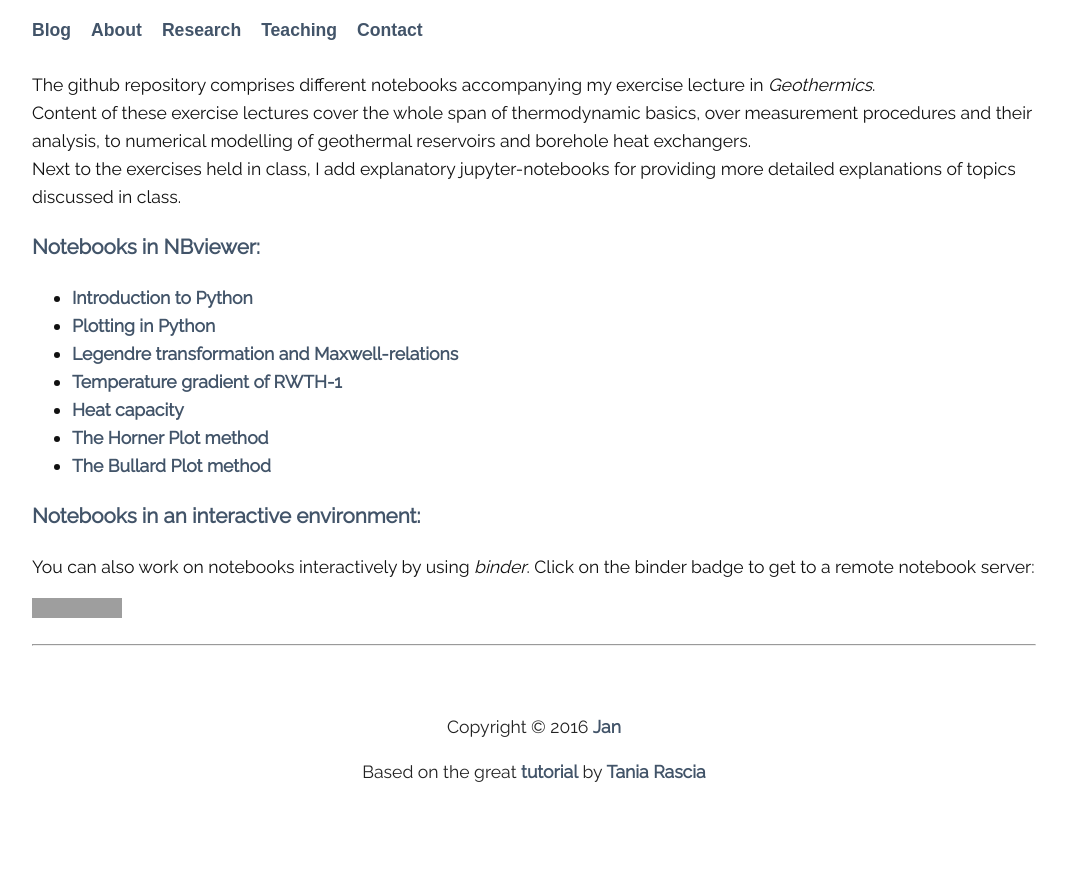
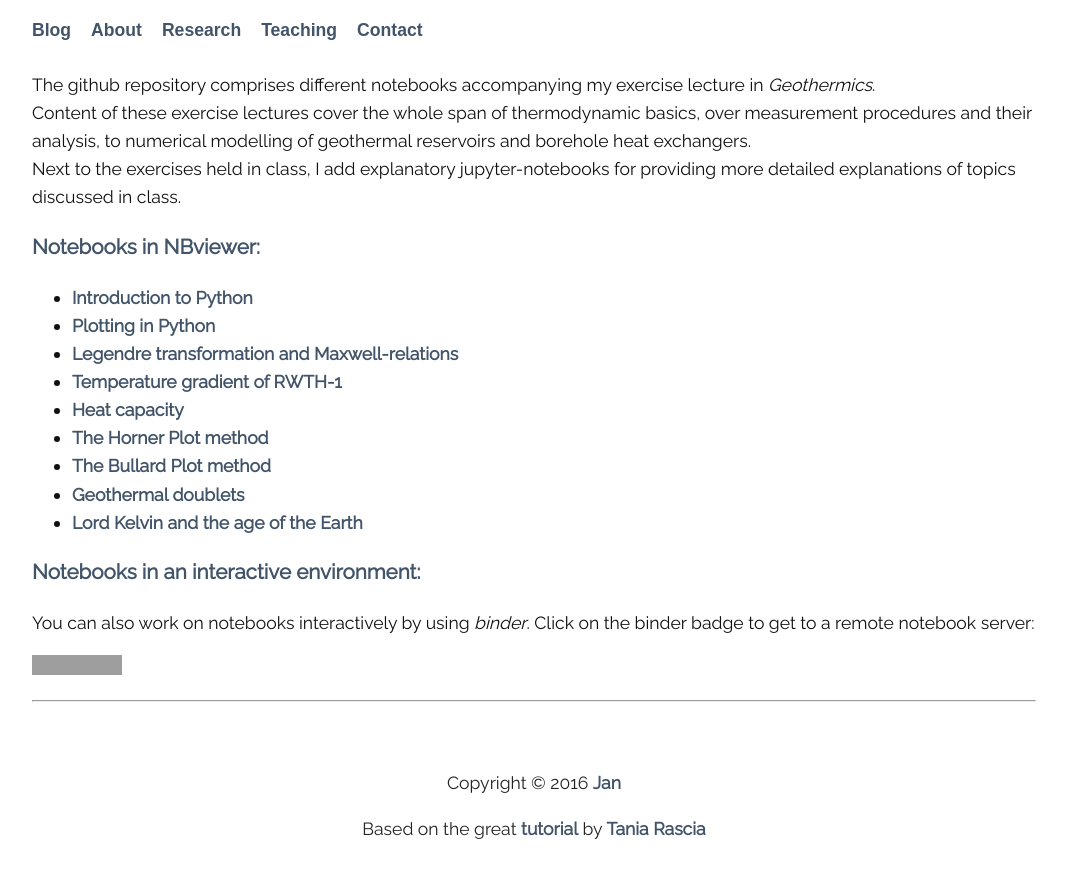
Before and after one commit to Japhiolite/japhiolite.github.io, a Jekyll site: the page built from _pages/03_teaching.md, in a window 1280 px wide and 900 px high, scrolled down 768 px. Shown: the top 878 px of the window, without its empty margins (106-1173 px from the left). Built offline with Jekyll 4.4.1, drawn with Linux system fonts in a browser that asks for light colours; some web fonts are replaced; before the commit the page ends 1612 px from its top, so only the background shows below that; grey boxes are pictures that could not be loaded.

Commit message:
update teaching page

```diff
--- a/_pages/03_teaching.md
+++ b/_pages/03_teaching.md
@@ -30,6 +30,8 @@ Next to the exercises held in class, I add explanatory jupyter-notebooks for pro
 * [Heat capacity](http://nbviewer.jupyter.org/github/Japhiolite/geothermics/blob/master/03_heat_capacity.ipynb)
 * [The Horner Plot method](http://nbviewer.jupyter.org/github/Japhiolite/geothermics/blob/master/07_Horner_Plot.ipynb)
 * [The Bullard Plot method](http://nbviewer.jupyter.org/github/Japhiolite/geothermics/blob/master/08_Bullard_Plot.ipynb)
+* [Geothermal doublets](https://nbviewer.jupyter.org/github/Japhiolite/geothermics/blob/master/09_Geothermal_doublets.ipynb)
+* [Lord Kelvin and the age of the Earth](https://nbviewer.jupyter.org/github/Japhiolite/geothermics/blob/master/10_Lord_Kelvin_dating_the_Earth.ipynb)
 
 ### Notebooks in an interactive environment:
 You can also work on notebooks interactively by using _binder_. Click on the binder badge to get to a remote notebook server:
```
